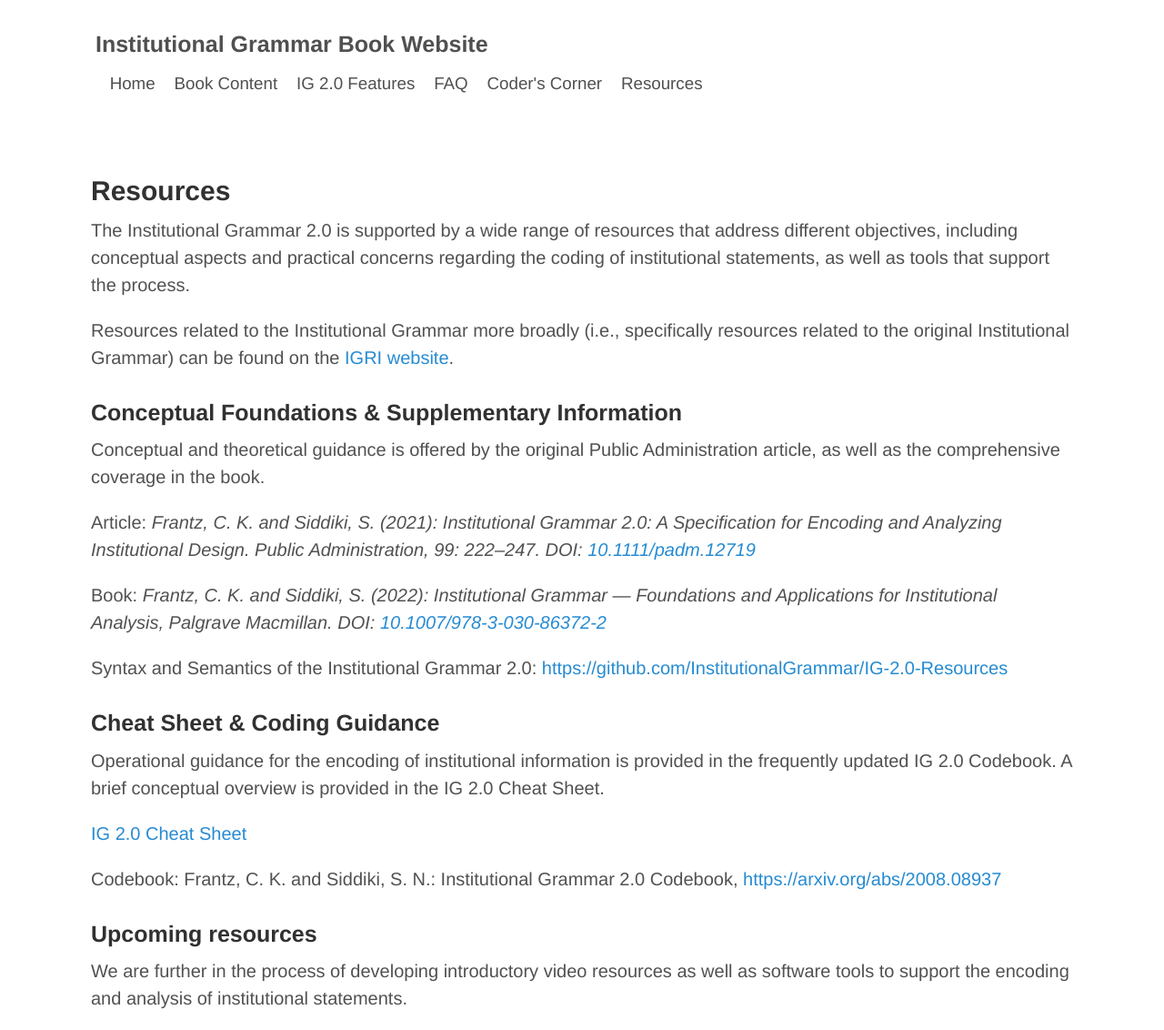
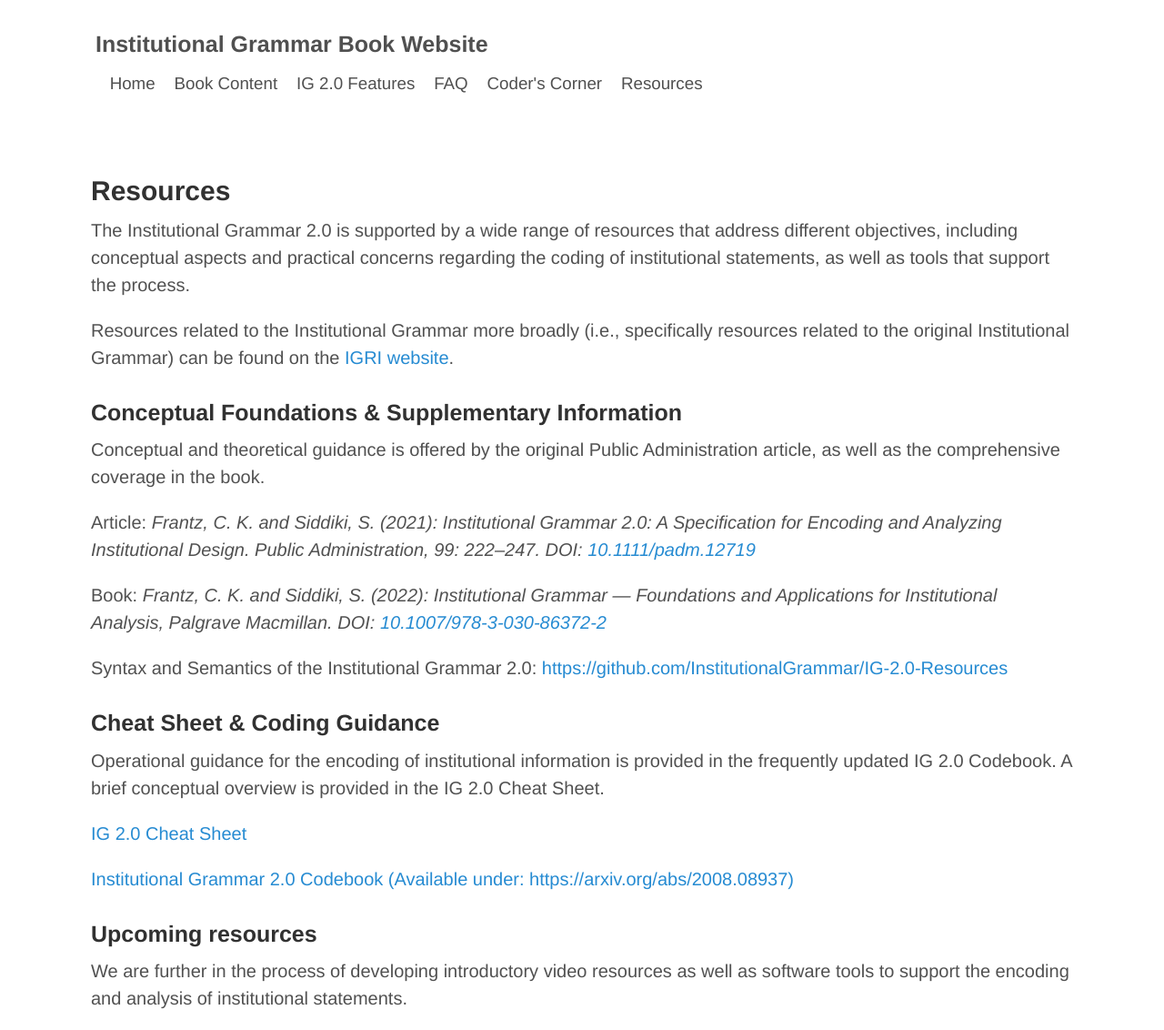
Before and after one commit to InstitutionalGrammar/IG-Book, a Jekyll site: the page built from resources.md, in a window 1280 px wide. Shown: the whole page at 91% size. Built offline with Jekyll 4.4.1, drawn with Linux system fonts in a browser that asks for light colours.

Commit message:
Updated Codebook link.

```diff
--- a/resources.md
+++ b/resources.md
@@ -25,7 +25,7 @@ Operational guidance for the encoding of institutional information is provided i
 
 [IG 2.0 Cheat Sheet](https://newinstitutionalgrammar.org/resources/IG%202.0%20Quick%20Reference.pdf)
 
-Codebook: Frantz, C. K. and Siddiki, S. N.: Institutional Grammar 2.0 Codebook, [https://arxiv.org/abs/2008.08937](https://arxiv.org/abs/2008.08937)
+[Institutional Grammar 2.0 Codebook (Available under: https://arxiv.org/abs/2008.08937)](https://arxiv.org/abs/2008.08937)
 
 ### Upcoming resources
 
```
